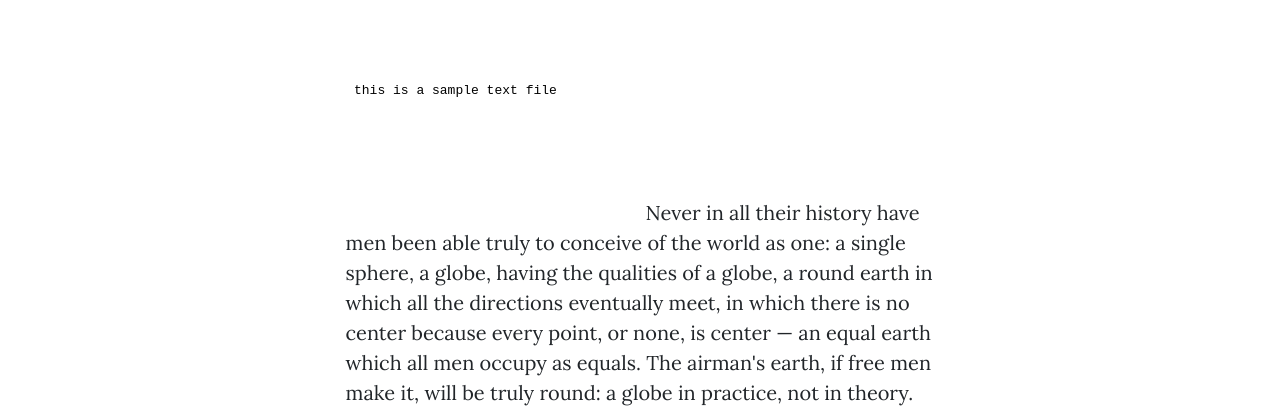
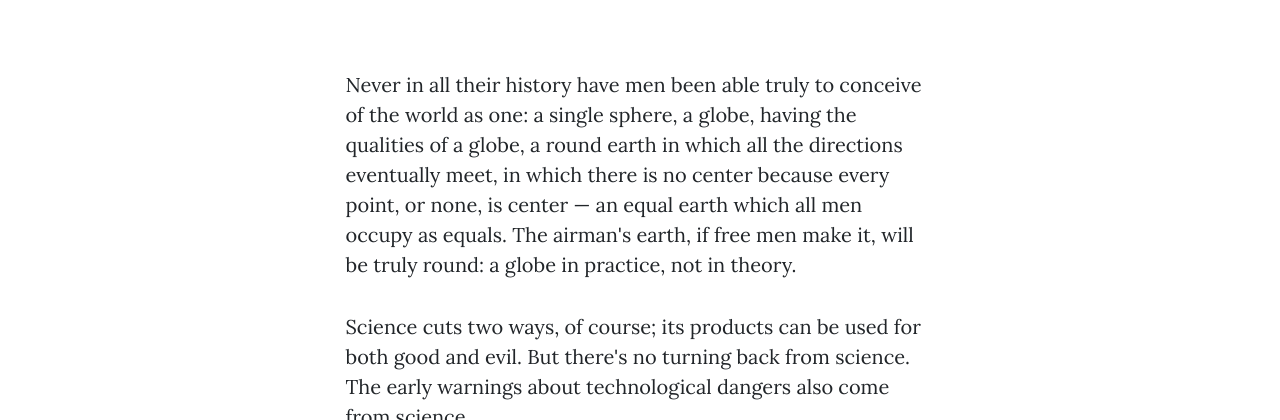
Before and after one commit to rperrin22/miniature-goggles, a plain HTML site: page post.html in a window 1280 px wide. Shown: the part 811-1231 px from the top of the page. Drawn offline with nearby package versions, Linux system fonts and the light colour scheme.

Commit message:
Update post.html

```diff
--- a/post.html
+++ b/post.html
@@ -57,7 +57,7 @@
             <div class="container px-4 px-lg-5">
                 <div class="row gx-4 gx-lg-5 justify-content-center">
                     <div class="col-md-10 col-lg-8 col-xl-7">
-                        <p><embed src="test.txt">Never in all their history have men been able truly to conceive of the world as one: a single sphere, a globe, having the qualities of a globe, a round earth in which all the directions eventually meet, in which there is no center because every point, or none, is center — an equal earth which all men occupy as equals. The airman's earth, if free men make it, will be truly round: a globe in practice, not in theory.</p>
+                        <p>Never in all their history have men been able truly to conceive of the world as one: a single sphere, a globe, having the qualities of a globe, a round earth in which all the directions eventually meet, in which there is no center because every point, or none, is center — an equal earth which all men occupy as equals. The airman's earth, if free men make it, will be truly round: a globe in practice, not in theory.</p>
                         <p>Science cuts two ways, of course; its products can be used for both good and evil. But there's no turning back from science. The early warnings about technological dangers also come from science.</p>
                         <p>What was most significant about the lunar voyage was not that man set foot on the Moon but that they set eye on the earth.</p>
                         <p>A Chinese tale tells of some men sent to harm a young girl who, upon seeing her beauty, become her protectors rather than her violators. That's how I felt seeing the Earth for the first time. I could not help but love and cherish her.</p>
```
